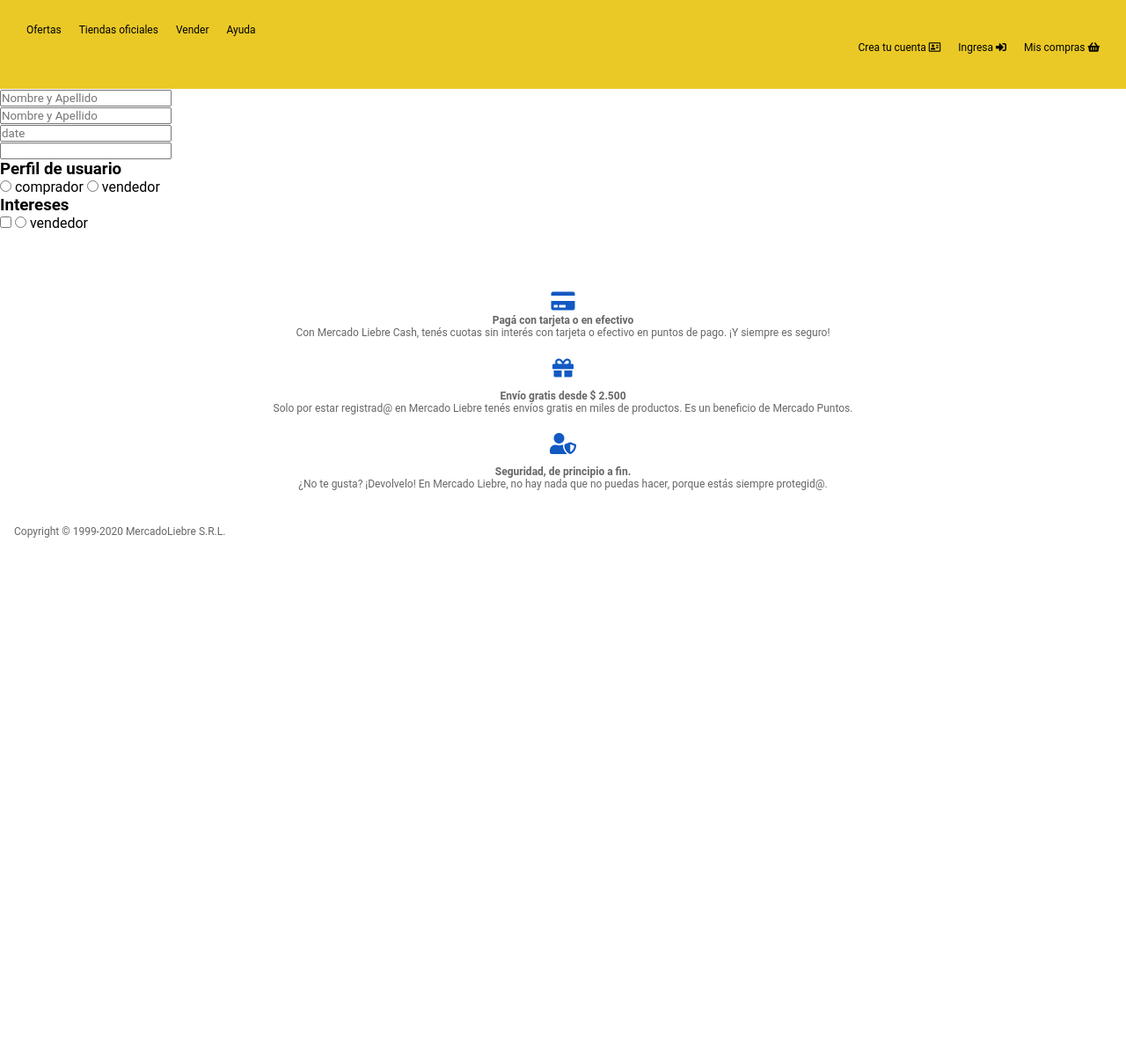
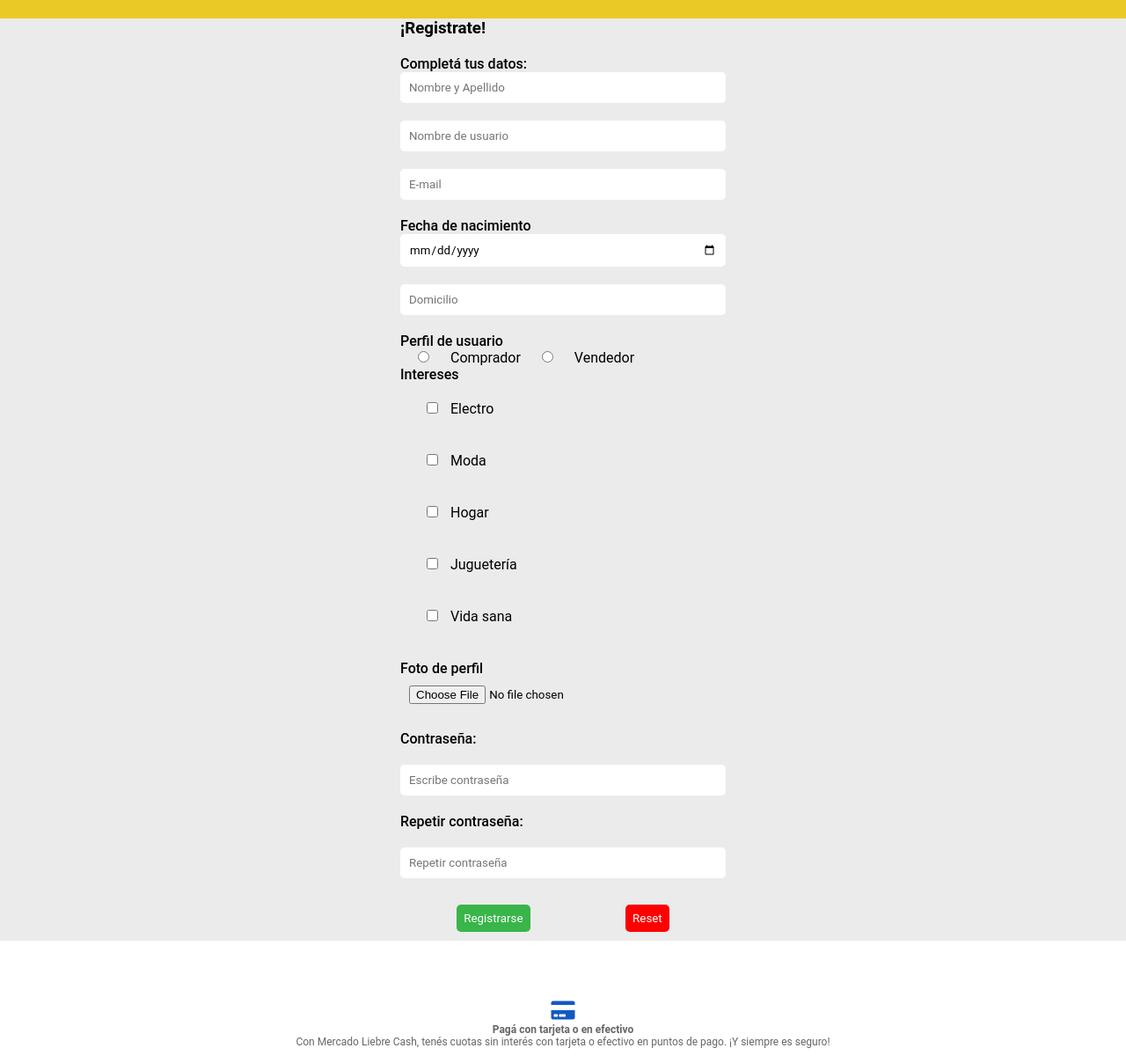
Before and after one commit to formarmaxigib/MercadoLiebre, a website: page views/register.html in a window 1280 px wide. Shown: the part 204-1412 px from the top of the page at 88% size. Before the commit the page ends 831 px from the top, so only its background shows below. Drawn offline with Linux system fonts and the light colour scheme.

Commit message:
diseño de login-registro

```diff
--- a/app.js
+++ b/app.js
@@ -6,8 +6,7 @@ const path = require('path');
 app.use(express.static('public'));
 
 app.get('/',(req,res) => res.sendFile(path.join(__dirname,'views','home.html')));
-
-/*app.get('/login', (req,res) => res.sendFile(path.join(__dirname, 'views','login.html')))*/
+app.get('/login', (req,res) => res.sendFile(path.join(__dirname, 'views','login.html')))
 app.get('/register', (req,res) => res.sendFile(path.join(__dirname, 'views','register.html')))
 
 
--- a/public/css/formulario.css
+++ b/public/css/formulario.css
@@ -0,0 +1,89 @@
+/* Contenedor caja general */
+.register-login .contenedor-registro{
+    width:90%;
+    margin: 0 auto;
+    max-width: 370px;
+}
+
+.register-login .contenedor-registro .container-imput{
+    display: flex;
+    flex-direction: column;
+
+}
+
+
+/* Casilleros input */
+.register-login .contenedor-registro .container-imput {
+    display: flex;
+    margin: 20px 0;
+}
+
+.register-login .contenedor-registro .container-perfil input{
+    margin: 0 20px;
+}
+
+/*Intereses*/
+.register-login .container-input-in {
+    padding:20px;
+}
+
+.register-login .container-input-in input{
+    margin: 0 10px;
+}
+.register-login .contenedor-registro .container-imput input{
+    border: none;
+    border-radius: 5px;
+    padding: 10px;
+}
+.register-login .contenedor-registro .container-imput button{
+    display:inline-flex;
+}
+
+
+.register-login .contenedor-registro .label-section{
+    color:black;
+    font-weight: 500;
+}
+
+
+.btn-rojo{
+    border: none;
+    border-radius: 5px;
+    padding: 8px;
+    background-color:red;
+    color: white;
+    cursor: pointer;
+}
+
+.btn-verde{
+    border: none;
+    border-radius: 5px;
+    padding: 8px;
+    background-color:var(--colorVerde);
+    color: white;
+    cursor: pointer;
+}
+
+.container-button{
+    display:flex;
+    justify-content: space-around;
+    padding: 10px;
+}
+
+/*Login*/
+
+.login div.container-imput{
+  display:flex;
+  justify-content: space-around;
+    padding: 20px;
+   margin: 0 auto;
+}
+
+.login div.container-imput input{
+    width: 90%;
+    max-width: 370px;
+    border: none;
+    border-radius: 5px;
+    padding: 10px;
+    margin: 0 30px;
+}
--- a/public/css/general.css
+++ b/public/css/general.css
@@ -19,3 +19,7 @@
   box-sizing: border-box;
   font-family: Roboto;
  }
+
+li{
+  list-style: none;
+}
--- a/public/css/home.css
+++ b/public/css/home.css
@@ -1,9 +1,11 @@
 .home main section{
   width:90%;
   margin: 0 auto;
+
 }
- /*Caja contenedora principal */
-
+main {
+  background-color:var(--colorGrisclaro)
+}
 
 /*Titulos de las secciones ultimas vistas y ofertas */
 .home h4{
--- a/views/register.html
+++ b/views/register.html
@@ -11,37 +11,45 @@
     <link rel="stylesheet" href="/css/styles.css">
 </head>
 
-<body>
+<body class="register-login">
     <header>
-        <div class="logo"><img src="/img/logo-mercado-liebre.svg" alt="logotipo"></div>
+        <div class="box-logo-buscador">
 
-        <div class="barra-buscador"><input type="buscar" placeholder="Buscar productos, marcas" id="Buscar" /></div>
-        <button>
-            <div class="lupa"><label for="lupa"><i class="fas fa-search"></i></i></i></i></label>
+        <!-- Logo -->
+        <div class="logo">
+            <img src="/img/logo-mercado-liebre.svg" alt="logotipo">
+        </div>
 
-            </div>
-        </button>
+        <!-- Barra buscador-->
+        <div class="barra-buscador">
+            <form action="">
+            <input type="buscar" placeholder="Buscar productos, marcas" id="Buscar"/>
+            <button><i class="fas fa-search"></i></button>
+            </form>
+       </div>
 
 
-
+        <!-- Compra en cuotas -->
         <p class="compra">
             <i></i><i class="fas fa-hand-holding-usd"></i></i>
             Compra en cuotas y sin tarjetade credito
         </p>
+    </div>
+
+
         <nav class="men">
-
-            <ul class="menu">
+            <ul>
                 <li><a>Ofertas</a></li>
                 <li><a>Tiendas oficiales</a></li>
-                <li><a>Vender</a></li>
+                <li><a >Vender</a></li>
                 <li><a>Ayuda</a></li>
             </ul>
 
 
-            <ul class="usuario">
-                <li><a>Crea tu cuenta <i class="far fa-address-card"></i></a></li>
-                <li><a>Ingresa <i class="fas fa-sign-in-alt"></i></a></li>
-                <li><a>Mis compras <i class="fas fa-shopping-basket"></i></a></li>
+            <ul>
+                <li><a href="/register">Crea tu cuenta <i class="far fa-address-card"></i></a></li>
+                <li><a href="/login">Ingresa <i class="fas fa-sign-in-alt"></i></a></li>
+                <li><a href="">Mis compras <i class="fas fa-shopping-basket"></i></a></li>
             </ul>
 
         </nav>
@@ -55,47 +63,104 @@
 
     <main>
 
-        <div class="contenedor">
+        <div class="contenedor-registro">
+            <h3>¡Registrate!</h3>
 
             <form action="">
                 <!-- full-name -->
                 <div class="container-imput">
+                    <label class="label-section" for="fullName">Completá tus datos:</label>
                     <input type="text" placeholder="Nombre y Apellido" name="fullName">
                 </div>
                 <!-- user-name -->
                 <div class="container-imput">
-                    <input type="text" placeholder="Nombre y Apellido" name="userName">
+                    <input type="text" placeholder="Nombre de usuario" name="userName">
                 </div>
+
+                <!-- Email -->
+                <div class="container-imput">
+                    <input type="text" placeholder="E-mail" name="email">
+                </div>
+
                 <!-- nacimiento -->
                 <div class="container-imput">
-                    <input type="text" placeholder="date" name="date">
+                    <label class="label-section" for="date">Fecha de nacimiento</label>
+                    <input type="date" placeholder="Fecha de nacimiento" name="date">
                 </div>
+
                 <!-- domicilio -->
                 <div class="container-imput">
-                    <input type="text" name="domicilio">
-                </div>
-                <!-- perfiles -->
-                <h3>Perfil de usuario</h3>
-                <div class="container-imput">
-                    <input type="radio" name="perfil" value="comprador" id="comprador"> <label
-                    for="comprador">comprador</label>
-
-                   <input type="radio" name="perfil" value="vendedor" id="vendedor"> <label
-                    for="vendedor">vendedor</label>
-                </div>
-                <!-- perfiles -->
-                <h3>Intereses</h3>
-                <div class="container-imput">
-                    <input type="checkbox" name="ntereses" value="moda" id="moda"> <label></label>
-
-                   <input type="radio" name="perfil" value="vendedor" id="vendedor"> <label
-                    for="vendedor">vendedor</label>
+                    <input type="text"  placeholder="Domicilio" name="domicilio">
                 </div>
 
+                <!-- perfiles -->
+                <label class="label-section" for="">Perfil de usuario</label>
+                <div class="container-perfil">
+                    <input type="radio" name="perfil" value="comprador" id="comprador">
+                    <label
+                    for="comprador">Comprador</label>
 
+                   <input type="radio" name="perfil" value="vendedor" id="vendedor">
+                   <label
+                    for="vendedor">Vendedor</label>
+                </div>
 
+                <!-- Intereses -->
+                <label class="label-section" for="">Intereses</label>
 
+                <div class="container-input-in">
 
+                <input type="checkbox" name="intereses" value="electro" id="electro"> <label for="electro">
+                        Electro</label>
+                </div>
+
+                <div class="container-input-in">
+                   <input type="checkbox" name="intereses" value="moda" id="moda"> <label
+                    for="moda">
+                    Moda</label>
+                </div>
+
+                <div class="container-input-in">
+                <input type="checkbox" name="intereses" value="hogar" id="hogar"> <label
+                    for="hogar">Hogar</label>
+                </div>
+
+                <div class="container-input-in">
+                <input type="checkbox" name="intereses" value="jugueteria" id="jugueteria"> <label
+                    for="jugueteria">
+                    Juguetería</label>
+                </div>
+
+                <div class="container-input-in">
+                    <input type="checkbox" name="intereses" value="vida-sana" id="vida-sana">
+                    <label for="vida-sana">Vida sana</label>
+                    </div>
+
+                <!-- Foto de perfil-->
+                <div class="container-imput">
+                    <label class="label-section"  for="">Foto de perfil</label>
+                    <input type="file" name="img" id="vida-sana">
+                </div>
+
+                 <!-- Contraseña -->
+                 <label class="label-section"  for="">Contraseña:</label>
+                 <div class="container-imput">
+                     <input type="password" name="pass" placeholder="Escribe contraseña" minlength="8" >
+                 </div>
+
+                 <!-- Repetir contraseña -->
+                 <label class="label-section"  for="">Repetir contraseña:</label>
+                 <div class="container-imput">
+                     <input type="password" name="repeat-pass" placeholder="Repetir contraseña">
+                 </div>
+
+                  <!-- botones -->
+                  <div class="container-button">
+                      <button class="btn-verde" type="submit">Registrarse</button>
+                      <button class="btn-rojo" type="reset">Reset</button>
+                  </div>
+
+                </div>
             </form>
 
         </div>
```
Also changed, not shown: views/home.html (+3 -3 lines), views/login.html (added, +132 -0 lines).
